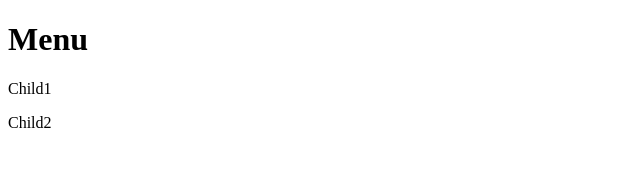
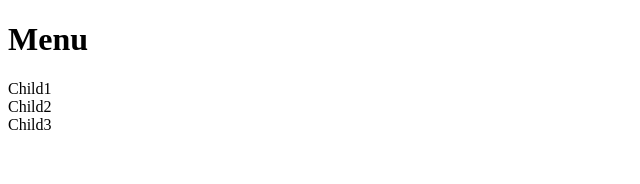
Before and after one commit to meganamarshall/react-list-forms, a React app: page / in a window 1280 px wide. Shown: the top 184 px of the page, without its empty margins (0-640 px from the left). Built offline with nearby package versions, Linux system fonts and the light colour scheme.

Commit message:
changed to nav elements per instructions

```diff
--- a/src/components/App.js
+++ b/src/components/App.js
@@ -5,8 +5,9 @@ export default function App() {
   return (
     <>
       <Sidebar>
-        <p>Child1</p>
-        <p>Child2</p>
+        <nav>Child1</nav>
+        <nav>Child2</nav>
+        <nav>Child3</nav>
       </Sidebar>
     </>
   );
--- a/src/components/Sidebar.js
+++ b/src/components/Sidebar.js
@@ -5,7 +5,7 @@ function Sidebar({ children }) {
   return (
     <>
     <h1>Menu</h1>
-    <p>{children}</p>
+    <nav>{children}</nav>
     </>
   );
 }
```
